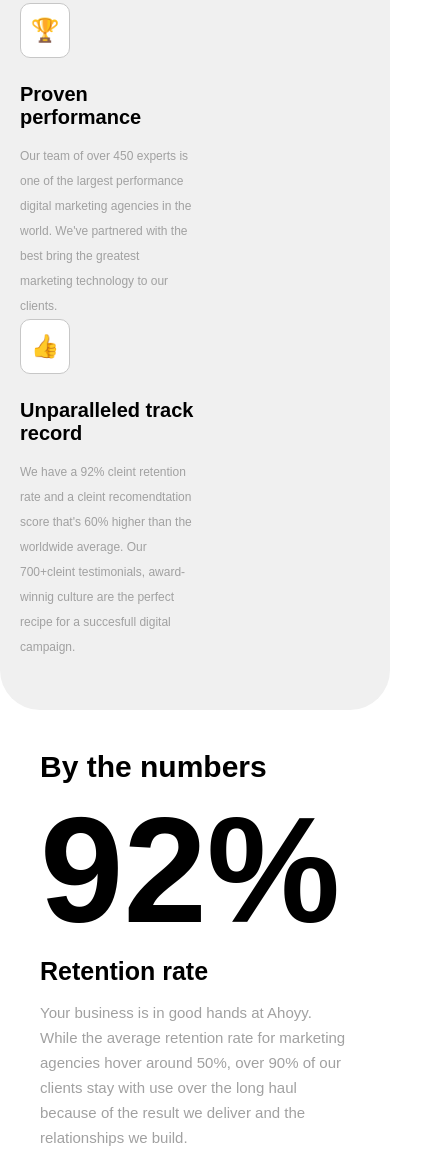
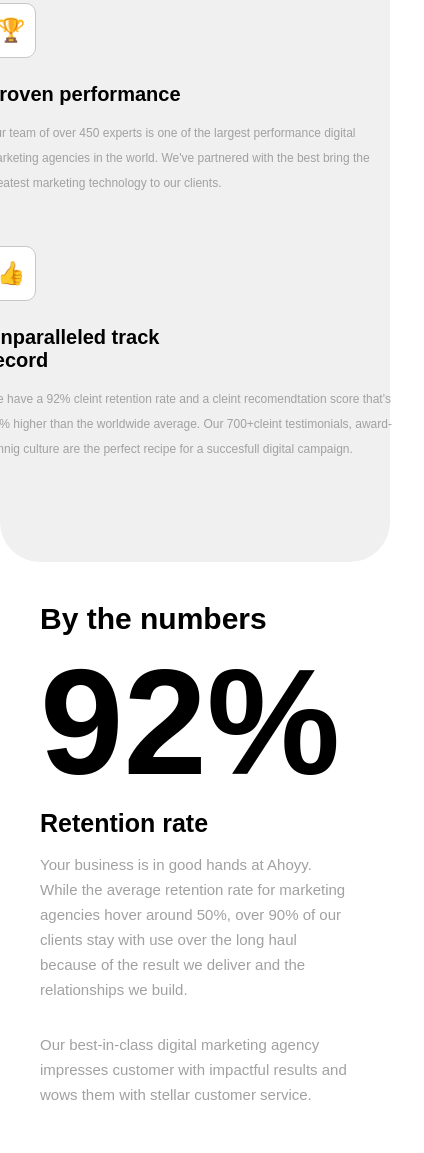
Before and after one commit to nisargsatasiya/RWD, a plain HTML site: page Ahoyy page/index.html in a window 390 px wide. Shown: the part 3635-4788 px from the top of the page, 424 px wide, since content can reach past the window. Drawn offline with Linux system fonts and the light colour scheme.

Commit message:
many changes

```diff
--- a/Ahoyy page/css/mediaquiry.css
+++ b/Ahoyy page/css/mediaquiry.css
@@ -176,19 +176,21 @@
   .Send-Me-a-Proposal-📄-button {
     margin-top: 40px;
   }
+  .hand-like-done-section {
+    padding: 50px 0;
+  }
   .How-growth-business-container-trofy-and-like-container {
     display: flex;
     padding: 0 20px;
     gap: 30px;
   }
   .trofy-container-para {
-    width: auto;
+    /* width: auto; */
     font-size: 18px;
     flex: 1;
   }
   .hand-like-done-container-para {
-    width: auto;
-
+    /* width: auto; */
     font-size: 18px;
   }
 
@@ -315,6 +317,7 @@
     flex-direction: column;
     margin: 0px;
     padding: 0px;
+    padding-top: 20px;
   }
   .footer-hr {
     margin-top: 30px;
```
